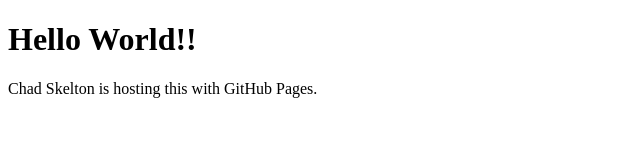
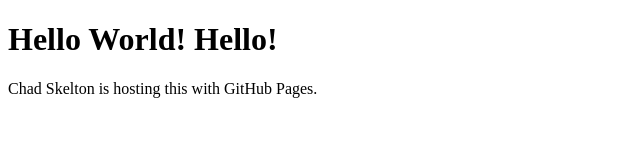
Before and after one commit to chadskelton/chadskelton.github.io, a plain HTML site: page index.html in a window 1280 px wide. Shown: the whole page, without its empty margins (0-640 px from the left). Drawn offline with Linux system fonts and the light colour scheme.

Commit message:
Update index.html

```diff
--- a/index.html
+++ b/index.html
@@ -1,7 +1,7 @@
 <!DOCTYPE html>
 <html>
 <body>
-<h1>Hello World!!</h1>
+<h1>Hello World! Hello!</h1>
 <p>Chad Skelton is hosting this with GitHub Pages.</p>
 </body>
 </html>
```
